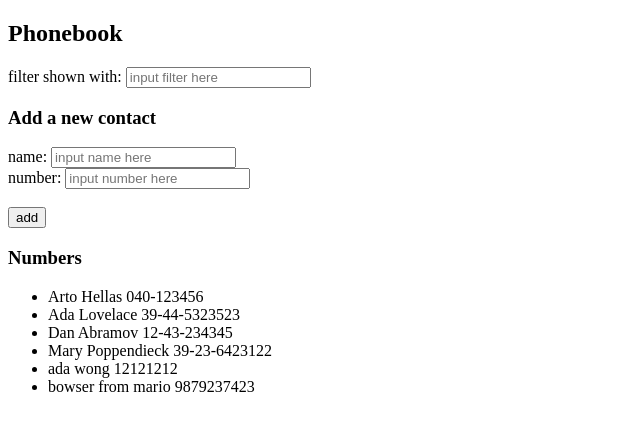
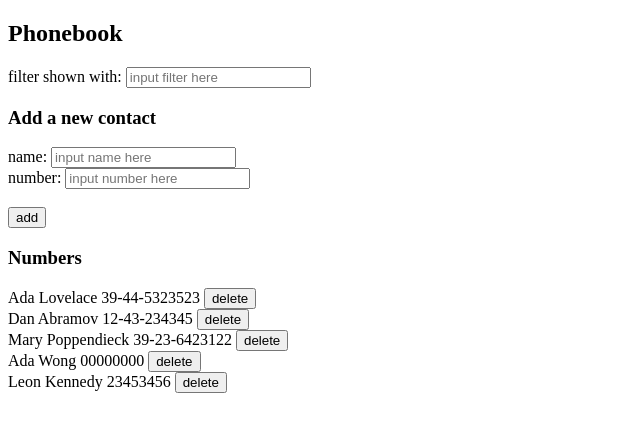
Before and after one commit to absolutepraya/fullstackopen-part2, a React (Vite) app in the folder phonebook/: page / in a window 1280 px wide. Shown: the top 432 px of the page, without its empty margins (0-640 px from the left). Built offline with nearby package versions, Linux system fonts and the light colour scheme; data requests are answered from the project's data file.

Commit message:
finished exercise 2.13 - 2.14

```diff
--- a/phonebook/db.json
+++ b/phonebook/db.json
@@ -1,10 +1,5 @@
 {
   "persons": [
-    {
-      "name": "Arto Hellas",
-      "number": "040-123456",
-      "id": "1"
-    },
     {
       "name": "Ada Lovelace",
       "number": "39-44-5323523",
@@ -21,14 +16,14 @@
       "id": "4"
     },
     {
-      "id": "7e3f",
-      "name": "ada wong",
-      "number": "12121212"
+      "id": "d711",
+      "name": "Ada Wong",
+      "number": "00000000"
     },
     {
-      "id": "910f",
-      "name": "bowser from mario",
-      "number": "9879237423"
+      "id": "f4ab",
+      "name": "Leon Kennedy",
+      "number": "23453456"
     }
   ]
 }
--- a/phonebook/src/App.jsx
+++ b/phonebook/src/App.jsx
@@ -37,7 +37,7 @@ const App = () => {
 	return (
 		<div>
 			<h2>Phonebook</h2>
-			<Filter onChange={handleFilterChange} placeholder='filter shown with' />
+			<Filter onChange={handleFilterChange} />
 
 			<h3>Add a new contact</h3>
 			<PersonForm
@@ -53,6 +53,7 @@ const App = () => {
 			<Persons
 				persons={persons}
 				filter={filter}
+				setPersons={setPersons}
 			/>
 		</div>
 	);
--- a/phonebook/src/components/PersonForm.jsx
+++ b/phonebook/src/components/PersonForm.jsx
@@ -1,4 +1,4 @@
-import axios from 'axios';
+import phonebookService from '../services/phonebookService';
 
 const PersonForm = ({
 	persons,
@@ -25,11 +25,11 @@ const PersonForm = ({
 		}
 		const newPerson = { name: newName, number: newNumber };
 		// add new persons to the json server
-		axios
-			.post('http://localhost:3001/persons', newPerson)
-			.then((response) => {
-				setPersons(persons.concat(response.data));
-			});
+		phonebookService
+			.add(newPerson)
+			.then((newPersonResponse) => {
+				setPersons(persons.concat(newPersonResponse));
+			})
 	};
 
 	return (
--- a/phonebook/src/components/Persons.jsx
+++ b/phonebook/src/components/Persons.jsx
@@ -1,17 +1,36 @@
-const Persons = ({ persons, filter }) => {
+import phonebookService from '../services/phonebookService';
+
+const Persons = ({ persons, filter, setPersons }) => {
 	// show person based on filter
 	const showPerson = () => {
-		let filteredPerson = persons.filter((person) =>
-			person.name.toLowerCase().includes(filter.toLowerCase())
+		const filteredPerson = persons.filter((person) =>
+			person.name.toLowerCase().includes(filter.toLowerCase()),
 		);
 		return filteredPerson.map((person) => (
-			<li key={person.name}>
-				{person.name} {person.number}
-			</li>
+			<div key={person.name}>
+				{person.name} {person.number + ' '}
+				<button onClick={() => deletePerson(person.id)}>delete</button>
+			</div>
 		));
 	};
 
-	return <ul>{showPerson()}</ul>;
+	// delete person
+	const deletePerson = (id) => {
+		const personToDelete = persons.find((person) => person.id === id);
+		// confirmation to delete person
+		const confirmed = window.confirm(
+			`Delete ${personToDelete.name} from phonebook?`,
+		);
+		if (confirmed) {
+			phonebookService
+				.remove(id)
+				.then(() => {
+					setPersons(persons.filter((person) => person.id !== id));
+				})
+		}
+	}
+
+	return <div>{showPerson()}</div>;
 };
 
 export default Persons;
--- /dev/null
+++ b/phonebook/src/services/phonebookService.js
@@ -0,0 +1,27 @@
+import axios from 'axios'
+const baseUrl = 'http://localhost:3001/persons'
+
+// get all persons from the database
+const getAll = () => {
+    const request = axios.get(baseUrl)
+    return request.then(response => response.data)
+}
+
+// add person to the database
+const add = newObject => {
+    const request = axios.post(baseUrl, newObject)
+    return request.then(response => response.data)
+}
+
+const update = (id, newObject) => {
+    const request = axios.put(`${baseUrl}/${id}`, newObject)
+    return request.then(response => response.data)
+}
+
+// remove person from the database
+const remove = (id) => {
+    const request = axios.delete(`${baseUrl}/${id}`)
+    return request
+}
+
+export default { getAll, add, update, remove }
```
